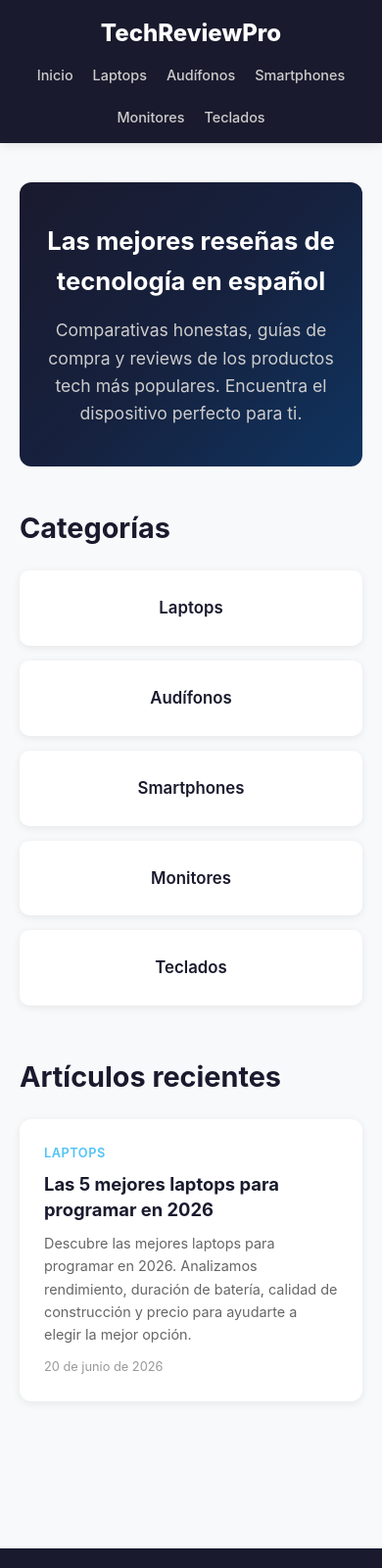
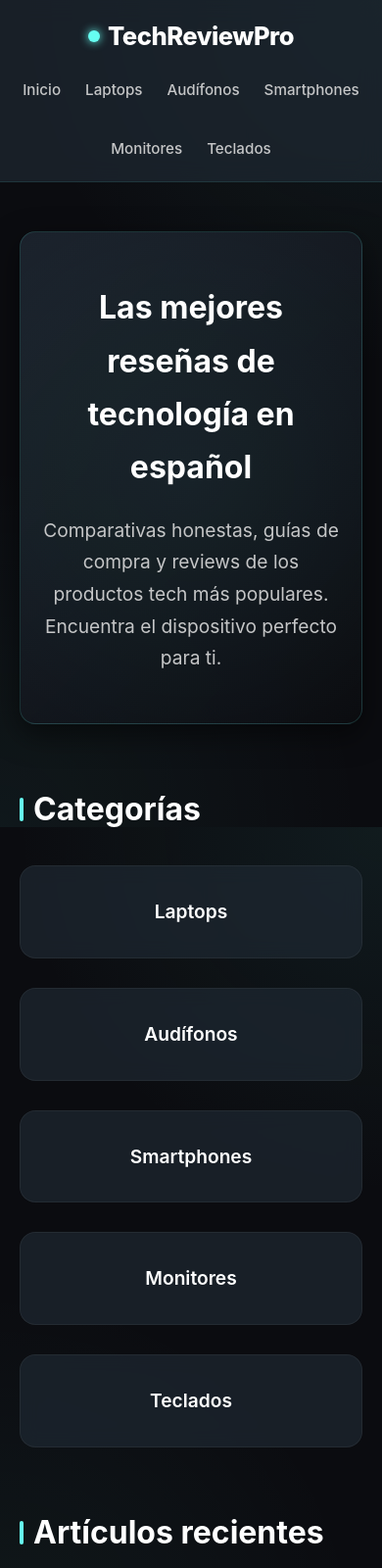
Before and after one commit to JPLG2002/tech-review-biz, a website: page public/index.html in a window 390 px wide. Shown: the top 1600 px of the page at 98% size. Drawn offline with Linux system fonts and the light colour scheme.

Commit message:
UI: Rediseño Premium Oscuro y Botones de Afiliado

```diff
--- a/public/css/style.css
+++ b/public/css/style.css
@@ -1,23 +1,44 @@
+/* THEME VARIABLES - DARK MODE & NEON */
+:root {
+  --bg-primary: #0b0c10;
+  --bg-secondary: #1f2833;
+  --bg-glass: rgba(31, 40, 51, 0.7);
+  --text-main: #c5c6c7;
+  --text-heading: #ffffff;
+  --accent-cyan: #66fcf1;
+  --accent-teal: #45a29e;
+
+  --amazon-color: #ff9900;
+  --amazon-hover: #e68a00;
+  --ml-color: #ffe600;
+  --ml-hover: #e6cf00;
+}
+
 * { margin: 0; padding: 0; box-sizing: border-box; }
 
 body {
-  font-family: -apple-system, BlinkMacSystemFont, 'Segoe UI', Roboto, sans-serif;
-  line-height: 1.6;
-  color: #1a1a2e;
-  background: #f8f9fa;
+  font-family: 'Inter', -apple-system, BlinkMacSystemFont, 'Segoe UI', Roboto, sans-serif;
+  line-height: 1.7;
+  color: var(--text-main);
+  background: var(--bg-primary);
+  /* Fondo sutilmente texturizado o gradiente */
+  background-image: radial-gradient(circle at top right, rgba(69, 162, 158, 0.1), transparent 40%),
+                    radial-gradient(circle at bottom left, rgba(102, 252, 241, 0.05), transparent 40%);
+  background-attachment: fixed;
 }
 
 .container { max-width: 1100px; margin: 0 auto; padding: 0 20px; }
 
-/* HEADER */
+/* HEADER - GLASSMORPHISM */
 .header {
-  background: #1a1a2e;
-  color: white;
+  background: var(--bg-glass);
+  backdrop-filter: blur(12px);
+  -webkit-backdrop-filter: blur(12px);
+  border-bottom: 1px solid rgba(102, 252, 241, 0.1);
   padding: 15px 0;
   position: sticky;
   top: 0;
   z-index: 100;
-  box-shadow: 0 2px 10px rgba(0,0,0,0.1);
 }
 
 .header .container {
@@ -27,224 +48,305 @@ body {
 }
 
 .logo {
-  font-size: 1.5rem;
+  font-size: 1.6rem;
   font-weight: 800;
-  color: #fff;
+  color: var(--text-heading);
   text-decoration: none;
+  letter-spacing: -0.5px;
+  display: flex;
+  align-items: center;
+  gap: 8px;
 }
 
-.logo:hover { color: #4fc3f7; }
+.logo::before {
+  content: '';
+  display: inline-block;
+  width: 12px;
+  height: 12px;
+  background: var(--accent-cyan);
+  border-radius: 50%;
+  box-shadow: 0 0 10px var(--accent-cyan);
+}
 
-.nav { display: flex; gap: 20px; flex-wrap: wrap; }
+.nav { display: flex; gap: 25px; flex-wrap: wrap; }
 
 .nav a {
-  color: #ccc;
+  color: var(--text-main);
   text-decoration: none;
-  font-size: 0.9rem;
+  font-size: 0.95rem;
   font-weight: 500;
-  transition: color 0.2s;
+  transition: all 0.3s ease;
+  padding: 5px 0;
+  position: relative;
 }
 
-.nav a:hover { color: #4fc3f7; }
+.nav a::after {
+  content: '';
+  position: absolute;
+  bottom: 0;
+  left: 0;
+  width: 0%;
+  height: 2px;
+  background: var(--accent-cyan);
+  transition: width 0.3s ease;
+}
+
+.nav a:hover { color: var(--text-heading); }
+.nav a:hover::after { width: 100%; }
 
 /* MAIN */
-.main { min-height: 70vh; padding: 40px 20px; }
+.main { min-height: 70vh; padding: 50px 20px; }
 
 /* HERO */
 .hero {
   text-align: center;
-  padding: 60px 20px;
-  background: linear-gradient(135deg, #1a1a2e 0%, #16213e 50%, #0f3460 100%);
-  color: white;
-  border-radius: 12px;
-  margin-bottom: 40px;
+  padding: 80px 20px;
+  background: linear-gradient(135deg, rgba(31,40,51,0.8) 0%, rgba(11,12,16,0.9) 100%);
+  border: 1px solid rgba(102, 252, 241, 0.15);
+  box-shadow: 0 10px 30px rgba(0,0,0,0.5);
+  border-radius: 16px;
+  margin-bottom: 60px;
+  position: relative;
+  overflow: hidden;
 }
 
-.hero h1 { font-size: 2.2rem; margin-bottom: 15px; }
-.hero p { font-size: 1.1rem; color: #ccc; max-width: 600px; margin: 0 auto; }
-
-/* CATEGORIES */
-.categories { margin-bottom: 50px; }
-.categories h2 { font-size: 1.8rem; margin-bottom: 20px; }
-
-.category-grid {
-  display: grid;
-  grid-template-columns: repeat(auto-fill, minmax(200px, 1fr));
-  gap: 15px;
+.hero::before {
+  content: '';
+  position: absolute;
+  top: -50%; left: -50%;
+  width: 200%; height: 200%;
+  background: radial-gradient(circle, rgba(102,252,241,0.05) 0%, transparent 50%);
+  animation: rotate 20s linear infinite;
 }
 
-.category-card {
-  background: white;
-  border-radius: 10px;
-  padding: 25px 20px;
-  text-align: center;
-  text-decoration: none;
-  color: #1a1a2e;
-  box-shadow: 0 2px 8px rgba(0,0,0,0.08);
-  transition: transform 0.2s, box-shadow 0.2s;
-  font-weight: 600;
-  font-size: 1.05rem;
+@keyframes rotate { 100% { transform: rotate(360deg); } }
+
+.hero h1 {
+  font-size: 2.8rem;
+  margin-bottom: 20px;
+  color: var(--text-heading);
+  position: relative;
+}
+.hero p {
+  font-size: 1.2rem;
+  color: var(--text-main);
+  max-width: 650px;
+  margin: 0 auto;
+  position: relative;
 }
 
-.category-card:hover {
-  transform: translateY(-3px);
-  box-shadow: 0 4px 15px rgba(0,0,0,0.15);
+/* CATEGORIES & POSTS */
+h2 {
+  font-size: 2rem;
+  margin-bottom: 30px;
+  color: var(--text-heading);
+  display: flex;
+  align-items: center;
+  gap: 10px;
+}
+h2::before {
+  content: '';
+  display: block;
+  width: 4px;
+  height: 24px;
+  background: var(--accent-cyan);
+  border-radius: 2px;
 }
 
-/* POST GRID */
-.latest-posts { margin-bottom: 50px; }
-.latest-posts h2 { font-size: 1.8rem; margin-bottom: 20px; }
-
-.post-grid {
+.category-grid, .post-grid {
   display: grid;
   grid-template-columns: repeat(auto-fill, minmax(300px, 1fr));
-  gap: 25px;
+  gap: 30px;
+  margin-bottom: 60px;
 }
 
-.post-card {
-  background: white;
-  border-radius: 12px;
-  padding: 25px;
-  box-shadow: 0 2px 8px rgba(0,0,0,0.08);
-  transition: transform 0.2s, box-shadow 0.2s;
+/* GLASS CARDS */
+.category-card, .post-card {
+  background: var(--bg-glass);
+  backdrop-filter: blur(10px);
+  border: 1px solid rgba(255, 255, 255, 0.05);
+  border-radius: 16px;
+  padding: 30px;
   text-decoration: none;
-  color: inherit;
+  color: var(--text-main);
+  transition: all 0.4s cubic-bezier(0.175, 0.885, 0.32, 1.275);
   display: flex;
   flex-direction: column;
 }
 
-.post-card:hover {
-  transform: translateY(-3px);
-  box-shadow: 0 6px 20px rgba(0,0,0,0.12);
+.category-card {
+  text-align: center;
+  font-size: 1.2rem;
+  font-weight: 600;
+  color: var(--text-heading);
+}
+
+.post-card:hover, .category-card:hover {
+  transform: translateY(-8px);
+  background: rgba(45, 55, 72, 0.8);
+  border-color: rgba(102, 252, 241, 0.3);
+  box-shadow: 0 15px 30px rgba(0, 0, 0, 0.4), 0 0 15px rgba(102, 252, 241, 0.1);
 }
 
 .post-card .cat-label {
   font-size: 0.8rem;
-  color: #4fc3f7;
-  font-weight: 600;
+  color: var(--accent-cyan);
+  font-weight: 700;
   text-transform: uppercase;
-  letter-spacing: 0.5px;
-  margin-bottom: 8px;
+  letter-spacing: 1px;
+  margin-bottom: 12px;
 }
 
 .post-card h3 {
-  font-size: 1.15rem;
-  margin-bottom: 10px;
+  font-size: 1.3rem;
+  margin-bottom: 12px;
   line-height: 1.4;
+  color: var(--text-heading);
 }
 
 .post-card p {
-  color: #666;
-  font-size: 0.9rem;
+  font-size: 0.95rem;
   flex: 1;
 }
 
 .post-card .date {
   font-size: 0.8rem;
-  color: #999;
-  margin-top: 12px;
+  color: #777;
+  margin-top: 20px;
+  border-top: 1px solid rgba(255,255,255,0.05);
+  padding-top: 15px;
 }
 
-/* SINGLE POST */
+/* SINGLE POST STYLING */
 .post { max-width: 800px; margin: 0 auto; }
 
 .post-meta {
   display: flex;
   gap: 15px;
   align-items: center;
-  margin-bottom: 10px;
-  font-size: 0.9rem;
-  color: #666;
+  margin-bottom: 20px;
+  color: #888;
 }
 
 .post-meta .category {
-  background: #4fc3f7;
-  color: white;
-  padding: 3px 10px;
-  border-radius: 4px;
-  font-size: 0.8rem;
+  background: rgba(102, 252, 241, 0.1);
+  color: var(--accent-cyan);
+  border: 1px solid rgba(102, 252, 241, 0.2);
+  padding: 4px 12px;
+  border-radius: 20px;
+  font-size: 0.85rem;
   font-weight: 600;
 }
 
-.post h1 { font-size: 2rem; margin-bottom: 25px; line-height: 1.3; }
-
-.post-content h2 {
-  font-size: 1.5rem;
-  margin: 35px 0 15px;
-  color: #1a1a2e;
+.post h1 {
+  font-size: 2.5rem;
+  margin-bottom: 30px;
+  line-height: 1.2;
+  color: var(--text-heading);
 }
 
-.post-content h3 {
-  font-size: 1.2rem;
-  margin: 25px 0 12px;
-  color: #333;
-}
+.post-content h2 { font-size: 1.8rem; margin: 40px 0 20px; }
+.post-content h3 { font-size: 1.4rem; margin: 30px 0 15px; color: #e2e2e2; }
+.post-content p { margin-bottom: 20px; font-size: 1.05rem; }
+.post-content ul, .post-content ol { margin: 20px 0; padding-left: 25px; font-size: 1.05rem; }
+.post-content li { margin-bottom: 10px; }
 
-.post-content p { margin-bottom: 15px; color: #444; }
-
-.post-content ul, .post-content ol { margin: 15px 0; padding-left: 25px; }
-.post-content li { margin-bottom: 8px; color: #444; }
-
-.post-content a {
-  color: #0f3460;
-  font-weight: 600;
-  text-decoration: underline;
-  text-underline-offset: 2px;
-}
-
-.post-content a:hover { color: #4fc3f7; }
-
+/* TABLAS COMPARATIVAS */
 .post-content table {
   width: 100%;
-  border-collapse: collapse;
-  margin: 25px 0;
-  font-size: 0.95rem;
+  border-collapse: separate;
+  border-spacing: 0;
+  margin: 30px 0;
+  border-radius: 10px;
+  overflow: hidden;
+  border: 1px solid rgba(255,255,255,0.1);
 }
 
 .post-content th, .post-content td {
-  border: 1px solid #ddd;
-  padding: 12px;
+  padding: 15px;
   text-align: left;
+  border-bottom: 1px solid rgba(255,255,255,0.05);
 }
 
-.post-content th {
-  background: #1a1a2e;
-  color: white;
+.post-content th { background: rgba(31, 40, 51, 0.9); color: var(--accent-cyan); font-weight: 600; }
+.post-content tr:last-child td { border-bottom: none; }
+.post-content tr:hover td { background: rgba(255,255,255,0.02); }
+
+/* ✨ BOTONES DE AFILIADO DE ALTA CONVERSIÓN ✨ */
+.post-content a {
+  color: var(--accent-cyan);
+  text-decoration: none;
   font-weight: 600;
+  transition: color 0.2s;
+}
+.post-content a:hover { color: #fff; }
+
+/* Convertir enlaces de Amazon en Botones */
+.post-content a[href*="amzn.to"], .post-content a[href*="amazon"] {
+  display: block;
+  background: var(--amazon-color);
+  color: #111 !important;
+  text-align: center;
+  padding: 15px 25px;
+  border-radius: 8px;
+  font-size: 1.1rem;
+  font-weight: 700;
+  margin: 15px 0;
+  box-shadow: 0 4px 15px rgba(255, 153, 0, 0.2);
+  transition: transform 0.2s, box-shadow 0.2s, background 0.2s;
+  text-transform: uppercase;
+  letter-spacing: 0.5px;
 }
 
-.post-content tr:nth-child(even) { background: #f2f2f2; }
-
-.post-footer {
-  margin-top: 40px;
-  padding: 20px;
-  background: #fff3cd;
-  border-radius: 8px;
-  border-left: 4px solid #ffc107;
+.post-content a[href*="amzn.to"]:hover, .post-content a[href*="amazon"]:hover {
+  background: var(--amazon-hover);
+  transform: translateY(-3px);
+  box-shadow: 0 8px 25px rgba(255, 153, 0, 0.4);
 }
 
-.post-footer .disclaimer { color: #856404; font-size: 0.85rem; }
+/* Convertir enlaces de Mercado Libre en Botones */
+.post-content a[href*="mercadolibre"] {
+  display: block;
+  background: var(--ml-color);
+  color: #2d3277 !important;
+  text-align: center;
+  padding: 15px 25px;
+  border-radius: 8px;
+  font-size: 1.1rem;
+  font-weight: 800;
+  margin: 15px 0 30px 0;
+  box-shadow: 0 4px 15px rgba(255, 230, 0, 0.2);
+  transition: transform 0.2s, box-shadow 0.2s, background 0.2s;
+  text-transform: uppercase;
+  letter-spacing: 0.5px;
+}
 
-/* CATEGORY PAGE */
-.category-page h1 { font-size: 2rem; margin-bottom: 10px; }
-.category-page > p { color: #666; margin-bottom: 30px; }
+.post-content a[href*="mercadolibre"]:hover {
+  background: var(--ml-hover);
+  transform: translateY(-3px);
+  box-shadow: 0 8px 25px rgba(255, 230, 0, 0.4);
+}
 
 /* FOOTER */
 .footer {
-  background: #1a1a2e;
-  color: #ccc;
-  padding: 25px 0;
+  background: rgba(11, 12, 16, 0.8);
+  border-top: 1px solid rgba(255,255,255,0.05);
+  color: #777;
+  padding: 30px 0;
   text-align: center;
-  font-size: 0.85rem;
-  margin-top: 60px;
+  font-size: 0.9rem;
+  margin-top: 80px;
 }
 
 /* RESPONSIVE */
 @media (max-width: 768px) {
-  .header .container { flex-direction: column; gap: 12px; }
+  .header .container { flex-direction: column; gap: 15px; }
   .nav { justify-content: center; }
-  .hero h1 { font-size: 1.6rem; }
-  .hero { padding: 40px 20px; }
-  .post-grid { grid-template-columns: 1fr; }
-  .post h1 { font-size: 1.5rem; }
+  .hero h1 { font-size: 2rem; }
+  .hero { padding: 50px 20px; }
+  .post h1 { font-size: 2rem; }
+  .post-content a[href*="amzn.to"], .post-content a[href*="mercadolibre"] {
+    font-size: 1rem;
+    padding: 12px 20px;
+  }
 }
```
